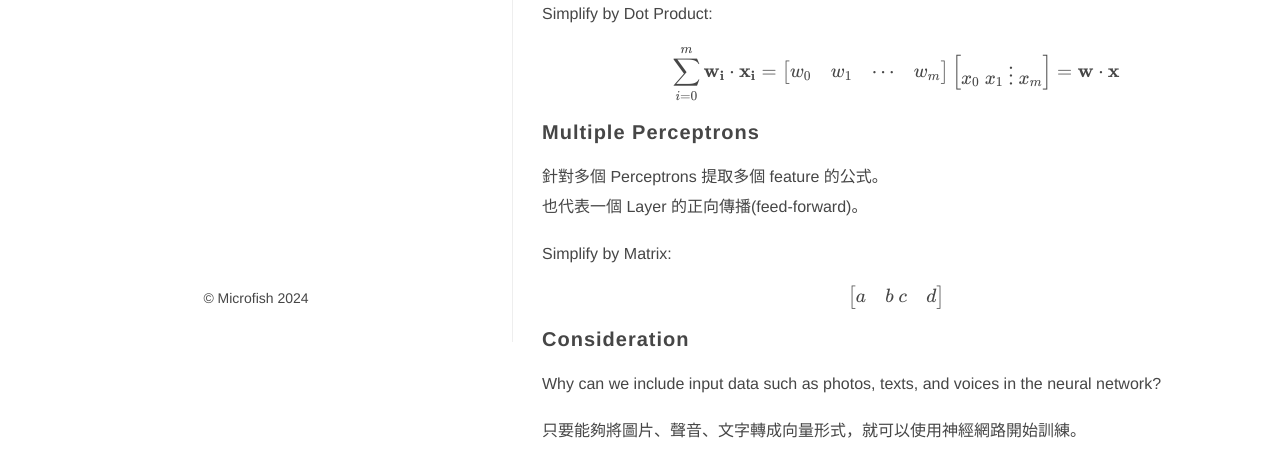
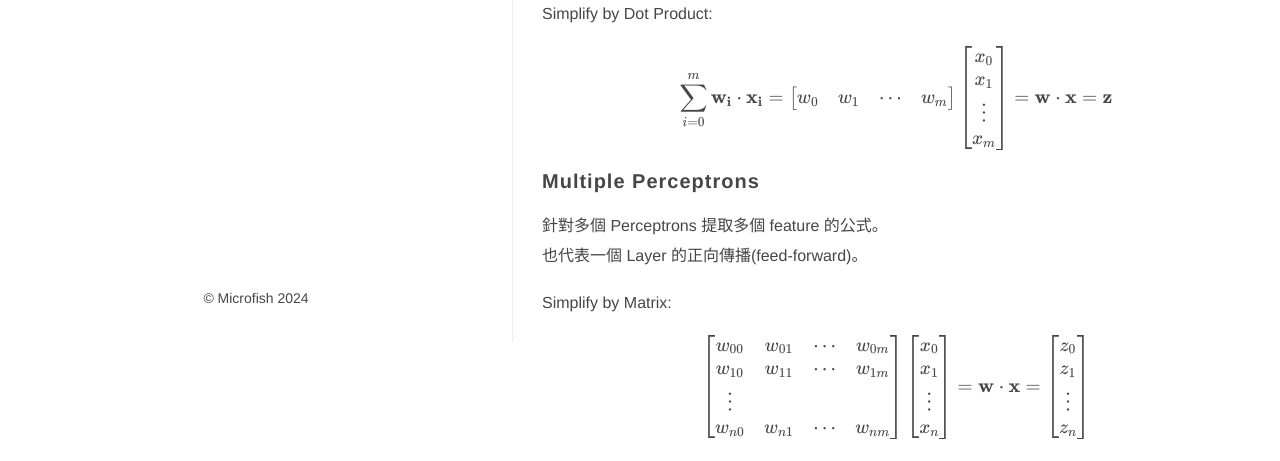
Before and after one commit to Microfish31/Microfish31.github.io, a plain HTML site: page post/ai-模型學習/index.html in a window 1280 px wide. Shown: the part 458-919 px from the top of the page. Drawn offline with nearby package versions, Linux system fonts and the light colour scheme.

Commit message:
rebuilding site Sun Feb 11 13:29:56 CST 2024

```diff
--- a/post/ai-模型學習/index.html
+++ b/post/ai-模型學習/index.html
@@ -192,7 +192,7 @@
 
     ,
         "url" : "https:\/\/microfish31.github.io\/post\/ai-%E6%A8%A1%E5%9E%8B%E5%AD%B8%E7%BF%92\/",
-        "wordCount" : "247",
+        "wordCount" : "335",
         "genre" : [ ],
         "keywords" : [
 
@@ -402,7 +402,7 @@
 <p>針對一個 Perceptron 依照權重提取 feature 的分數
 前篇所述的公式，可以做以下的簡化:
 $$
-\sum _{i=1}^m w_i \times x_i + b = \sum _{i=1}^m w_i \times x_i + b*1 = \sum _{i=0}^m w_i \times x_i \quad \text{, where } w_m=b, x_m=1
+\sum _{i=1}^m w_i \times x_i + b = \sum _{i=1}^m w_i \times x_i + b \times 1 = \sum _{i=0}^m w_i \times x_i \quad \text{, where } w_m=b, x_m=1
 $$</p>
 <p>Simplify by Dot Product:
 $$
@@ -410,8 +410,13 @@ $$
 \begin{bmatrix}
 w_0 &amp; w_1 &amp; \cdots &amp; w_m
 \end{bmatrix}
-\begin{bmatrix} x_0 \ x_1 \ \vdots \ x_m \end{bmatrix} =
-\mathbf{w} \cdot \mathbf{x}
+\begin{bmatrix}
+x_0 \\
+x_1 \\
+\vdots \\
+x_m
+\end{bmatrix} =
+\mathbf{w} \cdot \mathbf{x} = \mathbf{z}
 $$</p>
 <photo>
 <h3 id="multiple-perceptrons">Multiple Perceptrons</h3>
@@ -420,16 +425,40 @@ $$</p>
 <p>Simplify by Matrix:</p>
 <p>$$
 \begin{bmatrix}
-a &amp; b \
-c &amp; d
+w_{00} &amp; w_{01} &amp; \cdots &amp; w_{0m} \\
+w_{10} &amp; w_{11} &amp; \cdots &amp; w_{1m} \\
+\vdots \\
+w_{n0} &amp; w_{n1} &amp; \cdots &amp; w_{nm}
 \end{bmatrix}
-$$</p>
+\begin{bmatrix}
+x_0 \\
+x_1 \\
+\vdots \\
+x_n
+\end{bmatrix} = \mathbf{w} \cdot \mathbf{x} =
+\begin{bmatrix}
+z_0 \\
+z_1 \\
+\vdots \\
+z_n
+\end{bmatrix}
+$$
+如果有 m 個 Perceptrons，n 個 feature，通常會有 m*n + n 個 weight。<br>
+最後一個 n 其值為 bias 的數量 (每個 Perceptron 皆有一個 bias)。</p>
 <h3 id="consideration">Consideration</h3>
 <p>Why can we include input data such as photos, texts, and voices in the neural network?</p>
 <p>只要能夠將圖片、聲音、文字轉成向量形式，就可以使用神經網路開始訓練。</p>
 <h2 id="activation-function">Activation Function</h2>
 <p>Step function 屬於 non-linear function，但是其 derivative 並不適合訓練。即代表回饋也會是 0。</p>
 <p>Sigmoid,Tanh,ReLU 屬於 linear function，其 derivative 適合訓練。</p>
+<h3 id="step-function">Step function</h3>
+<p>$$
+f(x) =
+\begin{cases}
+0 &amp; \text{if } x \leq 0 \\
+1 &amp; \text{if } x &gt; 0 \end{cases}
+$$</p>
+<iframe src="https://www.desmos.com/calculator/oloq76lfxc?embed" width="250" height="250" style="border: 1px solid #ccc" frameborder=0></iframe>
 <h3 id="sigmoid">Sigmoid</h3>
 <p>$$
 \begin{aligned}
@@ -444,7 +473,7 @@ $$</p>
 <iframe src="https://www.desmos.com/calculator/ufpstec3is?embed" width="250" height="250" style="border: 1px solid #ccc" frameborder=0></iframe>
 <h3 id="relu">ReLU</h3>
 <p>$$
-y=\max\left(0,x\right)
+f(x)=\max\left(0,x\right)
 $$</p>
 <iframe src="https://www.desmos.com/calculator/hy2acjl6je?embed" width="250" height="250" style="border: 1px solid #ccc" frameborder=0></iframe>
 <h2 id="softmax-fuction">Softmax Fuction</h2>
```
